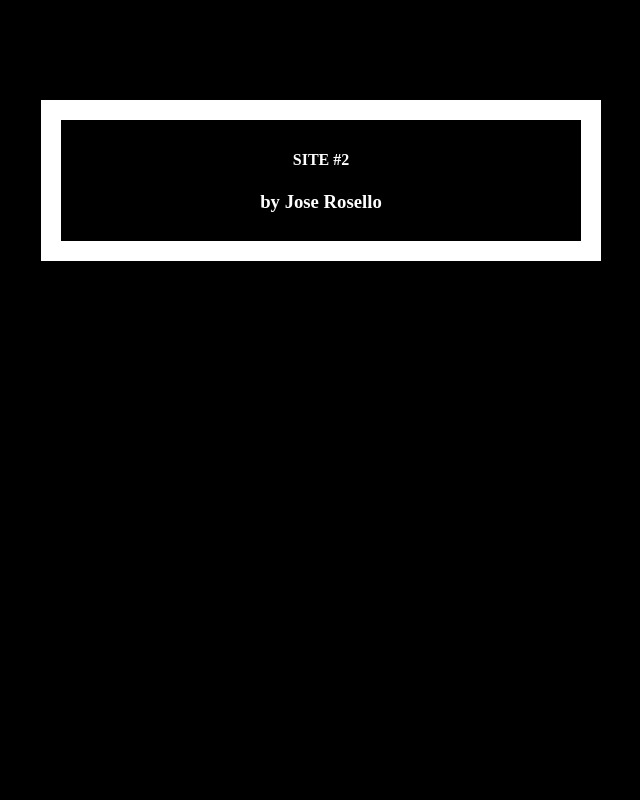
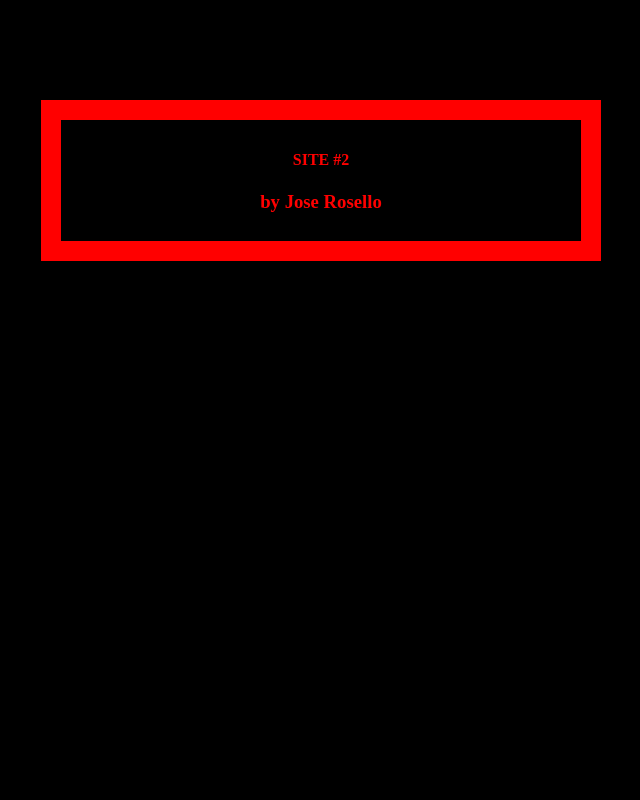
Before and after one commit to joserosello06/demo2, a Flask app: page / in a window 1280 px wide. Shown: the whole page, without its empty margins (319-959 px from the left). Run offline with Flask 2, Linux system fonts and the light colour scheme.

Commit message:
Update index.html

```diff
--- a/templates/index.html
+++ b/templates/index.html
@@ -3,12 +3,12 @@
     <style type="text/css">
       body {
         background: black;
-        color: white;
+        color: red;
       }
       div.container {
         max-width: 500px;
         margin: 100px auto;
-        border: 20px solid white;
+        border: 20px solid red;
         padding: 10px;
         text-align: center;
       }
```
